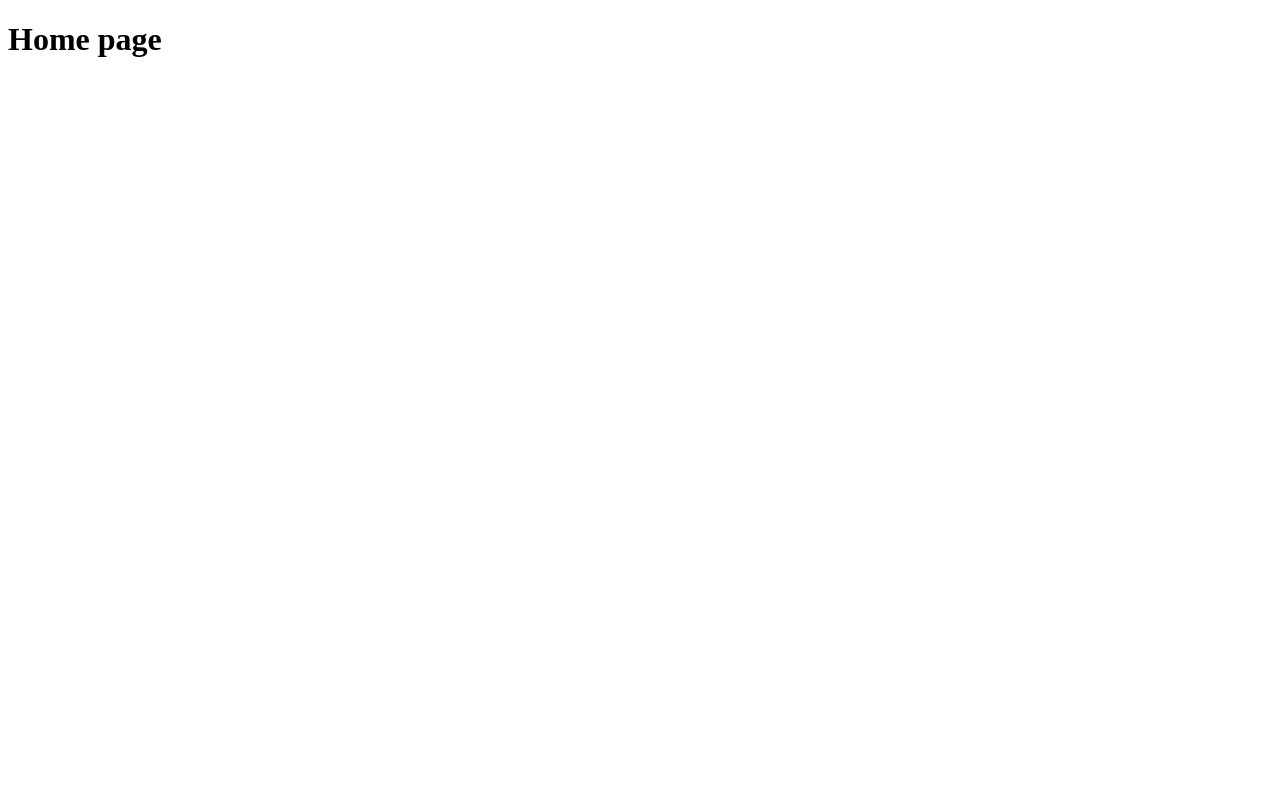
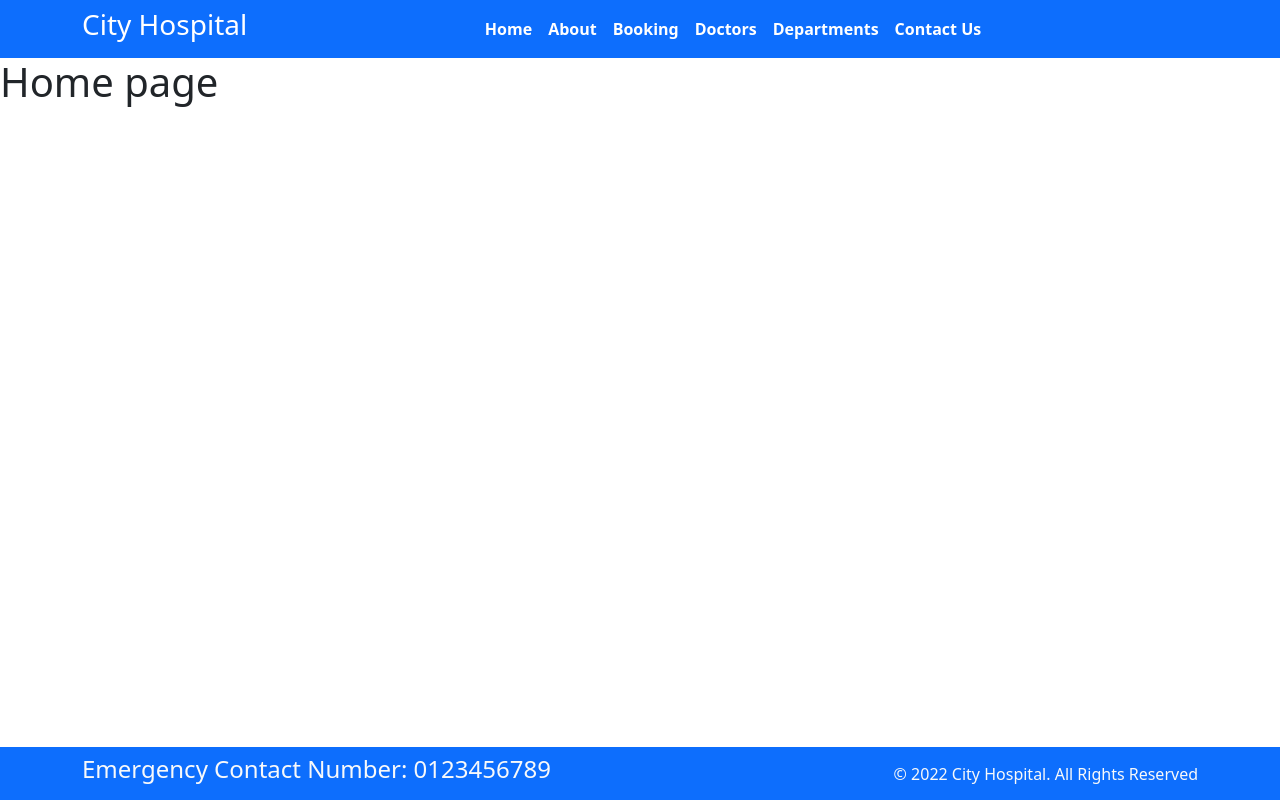
Before and after one commit to prince-0303/HospitalManagement, a Django app: page / in a window 1280 px wide. Before the commit the page is almost empty. Run offline with Django 5.2, Linux system fonts and the light colour scheme; some libraries are stand-ins or nearby versions.

Commit message:
Updated base.html

```diff
--- a/hospital_management/templates/base.html
+++ b/hospital_management/templates/base.html
@@ -1,12 +1,86 @@
 <!DOCTYPE html>
-<html lang="en">
-<head>
+<html>
+
+  <head>
     <meta charset="UTF-8">
-    <meta name="viewport" content="width=device-width, initial-scale=1.0">
-    <title>{% block title %}{% endblock  %}</title>
-</head>
-<body>
+    <title>{% block title %} {% endblock  %}</title>
 
-    {% block content %}{% endblock  %}
-</body>
+    <meta charset="utf-8">
+    <meta name="viewport"
+      content="width=device-width, initial-scale=1, shrink-to-fit=no">
+    <meta name="description" content="">
+    <meta name="author" content="">
+    <link rel="stylesheet"
+      href=" https://cdn.jsdelivr.net/npm/bootstrap@5.1.3/dist/css/bootstrap.min.css ">
+    <link rel="stylesheet"
+      href="https://use.fontawesome.com/releases/v5.2.0/css/all.css">
+
+  </head>
+
+  <body>
+
+    <nav class="navbar bg-primary navbar-expand-md ">
+      <div class="container">
+        <div class="col-2 text-left pl-md-0">
+          <h3 class="text-white"> City Hospital </h3>
+        </div>
+
+        <div
+          class="collapse navbar-collapse justify-content-center col-md-8 navbar-collapse-3">
+          <ul class="navbar-nav justify-content-center  fw-bold">
+            <li class="nav-item active">
+              <a class="nav-link text-white" href="#">Home </a>
+            </li>
+            <li class="nav-item">
+              <a class="nav-link text-white" href="#">About</a>
+            </li>
+            <li class="nav-item">
+              <a class="nav-link text-white" href="#">Booking</a>
+            </li>
+            <li class="nav-item">
+              <a class="nav-link text-white" href="#">Doctors</a>
+            </li>
+			 <li class="nav-item">
+              <a class="nav-link text-white" href="#">Departments</a>
+            </li>
+            <li class="nav-item">
+              <a class="nav-link text-white" href="#">Contact Us</a>
+            </li>
+          </ul>
+        </div>
+
+      </div>
+    </nav>
+
+
+
+    {% block content %} {% endblock  %}
+
+
+
+
+
+    <section class="fixed-bottom">
+      <footer class="pt-2 pb-2  bg-primary text-light">
+        <div class="container">
+          <div class="row align-items-center">
+            <div class="col-12 col-md-8">
+              <h4>Emergency Contact Number: 0123456789</h4>
+            </div>
+            <div class="col-12 col-md-4 mt-4 mt-md-0 text-center text-md-end">
+              © 2022 City Hospital. All Rights Reserved
+            </div>
+          </div>
+        </div>
+      </footer>
+    </section>
+
+    <script
+      src="https://cdn.jsdelivr.net/npm/bootstrap@5.1.3/dist/js/bootstrap.bundle.min.js"
+      integrity="sha384-ka7Sk0Gln4gmtz2MlQnikT1wXgYsOg+OMhuP+IlRH9sENBO0LRn5q+8nbTov4+1p"
+      crossorigin="anonymous"></script>
+
+
+  </body>
+
 </html>
--- a/hospital_management/templates/index.html
+++ b/hospital_management/templates/index.html
@@ -1,11 +1,9 @@
-<!DOCTYPE html>
-<html lang="en">
-<head>
-    <meta charset="UTF-8">
-    <meta name="viewport" content="width=device-width, initial-scale=1.0">
-    <title>Home</title>
-</head>
-<body>
-    <h1>Home page</h1>
-</body>
-</html>
+{% extends "base.html" %}
+
+{% block title %}
+Home
+{% endblock  %}
+
+{% block content %}
+<h1>Home page</h1>
+{% endblock  %}
```
Also changed, not shown: hospital_management/templates/about.html (+9 -11 lines).
